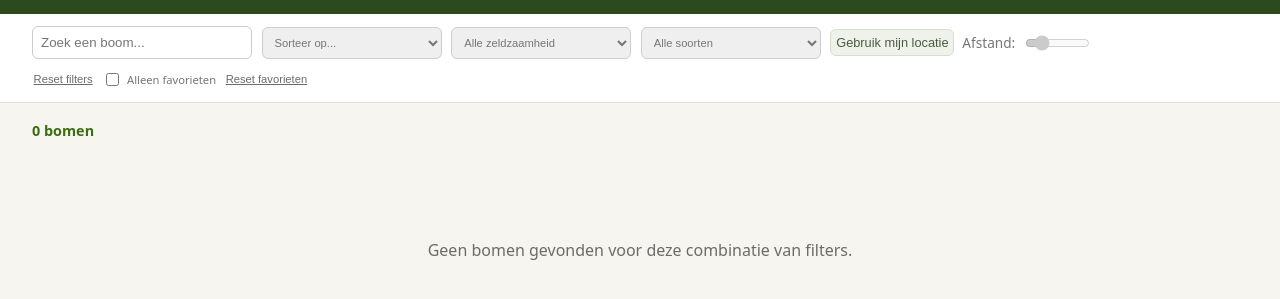
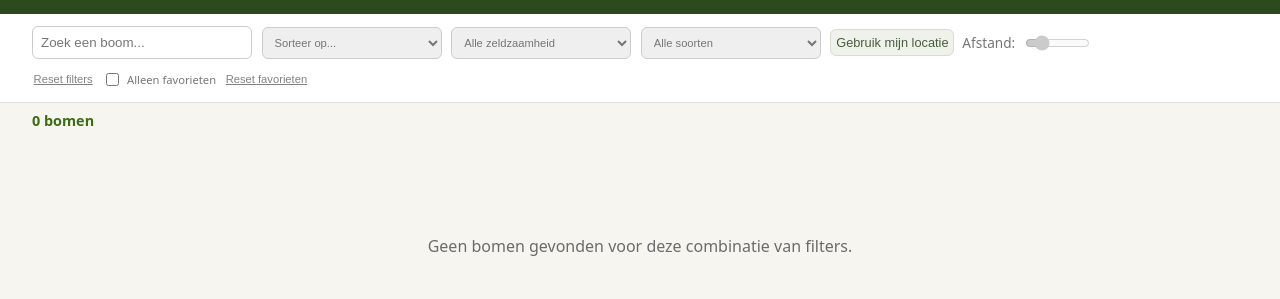
Before and after one commit to karenvandenheuvel-arch/remarkable-trees-brussels, a website built with Vite: page index.html in a window 1280 px wide. Shown: the part 51-350 px from the top of the page. Built offline with nearby package versions, Linux system fonts and the light colour scheme; no server answers.

Commit message:
Fix margin of tree count and change color of reset buttons

```diff
--- a/src/styles/style.css
+++ b/src/styles/style.css
@@ -242,7 +242,7 @@
 .reset-btn {
   background: none;
   border: none;
-  color: #6b6b6b;
+  color: #828282;
   padding: 0.3rem 0.1rem;
   font-size: 0.7rem;
   cursor: pointer;
@@ -568,7 +568,7 @@
   #tree-count {
     display: block;
     padding: 0.2rem 2rem;
-    margin-bottom: 0;
+    margin: 5px auto 5px 0;
     font-size: 0.9rem;
     font-weight: 600;
     color: #3b6d11;
```
